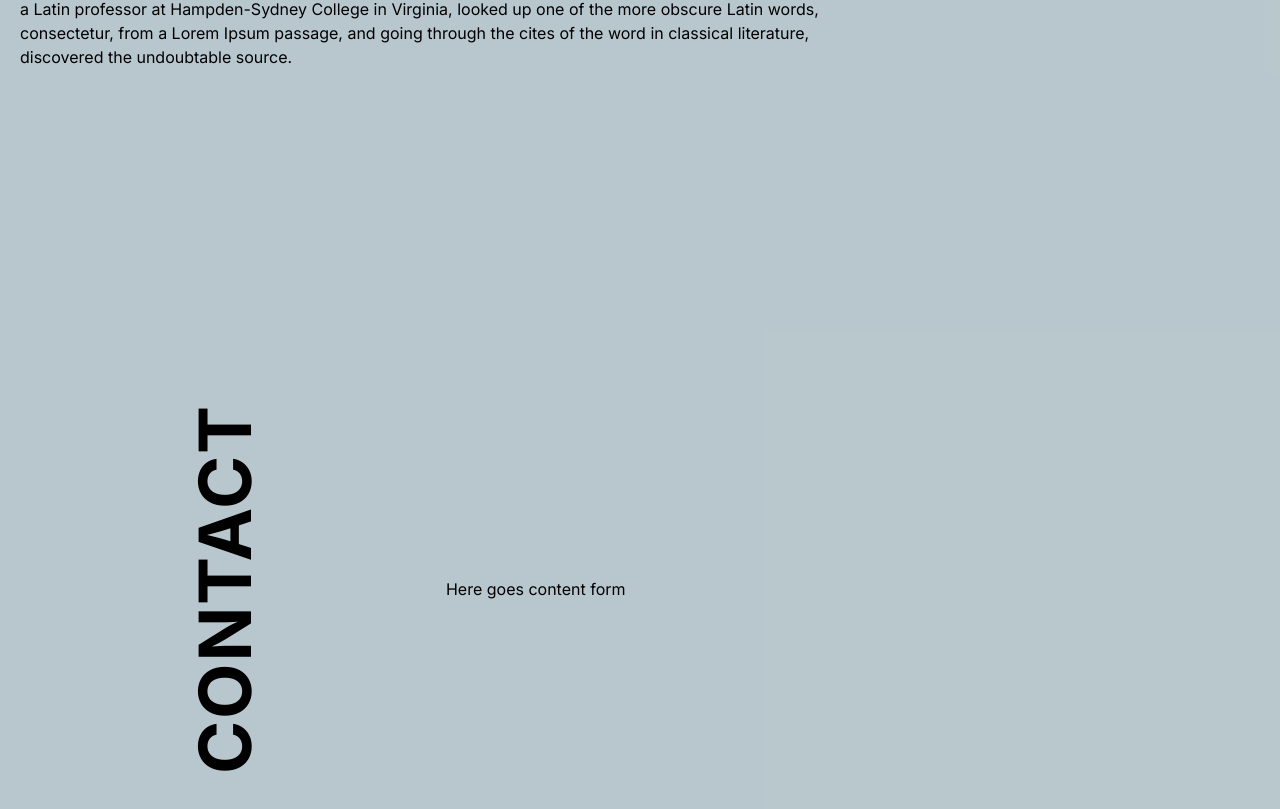
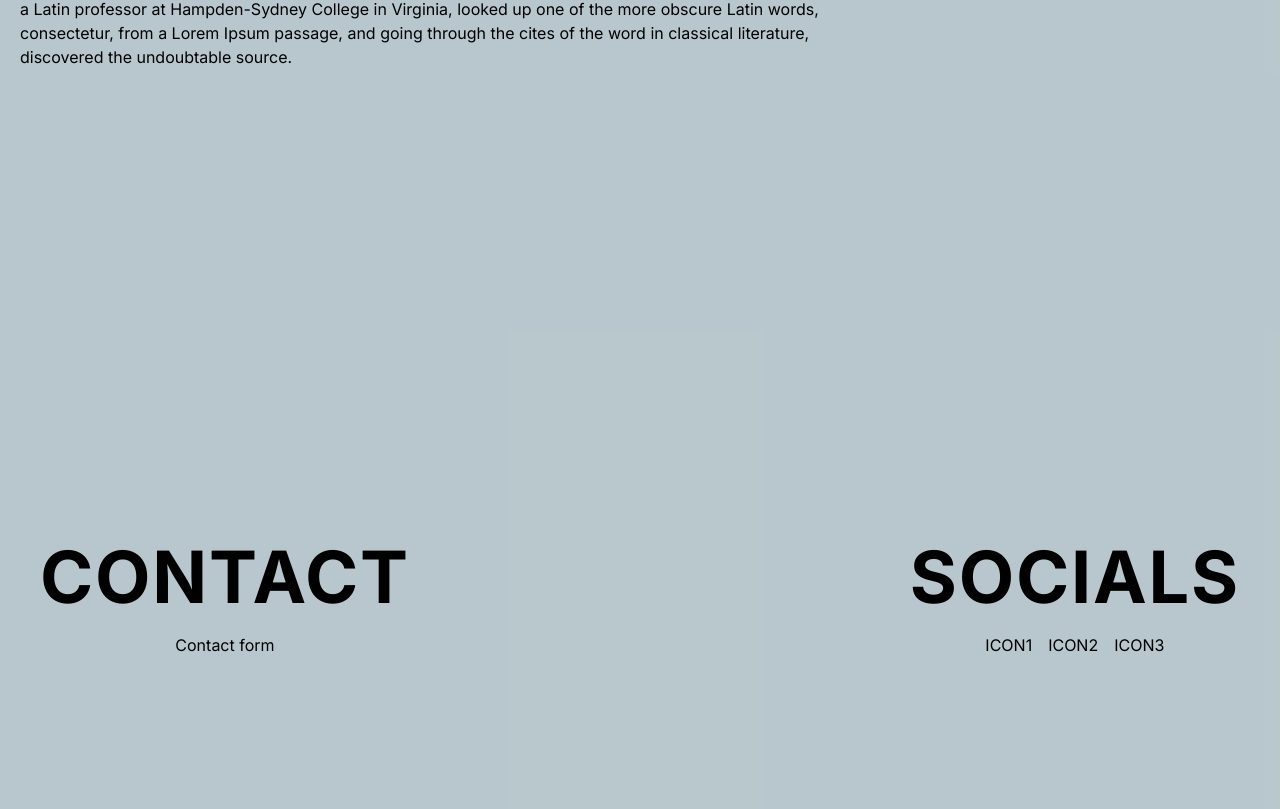
Before and after one commit to Mim-Sky/portfolio-2.0-main, a Next.js app: page / in a window 1280 px wide. Shown: the part 2211-3020 px from the top of the page. Built offline with nearby package versions, Linux system fonts and the light colour scheme.

Commit message:
Contact section added and styled

```diff
--- a/src/components/Section/contact.jsx
+++ b/src/components/Section/contact.jsx
@@ -1,13 +1,14 @@
 import { motion } from "framer-motion";
 import ContentLeftTitle from "../Templates/ContentLeftTitle";
 import TextComponent from "../Templates/TextComponent";
+import ContentGrid from "../Templates/ContentGrid";
 
 const Contact = () => {
   return(
     <>
-      <ContentLeftTitle
+      <ContentGrid
       title={'CONTACT'}
-      renderContentComponent={() => <TextComponent text='Here goes content form'/> }
+      contentComponent={<TextComponent text={'Contact form'}/>}
        />
 
     </>
--- a/src/components/Section/hero.jsx
+++ b/src/components/Section/hero.jsx
@@ -14,6 +14,7 @@ const Hero = () => {
       contentComponent={<TextComponent text={ABOUT_ME[0].aboutmetext}/>}
 
 
+
       />
   </>
 );
--- /dev/null
+++ b/src/components/Templates/ContentGrid.jsx
@@ -0,0 +1,29 @@
+import TextComponent from "./TextComponent";
+
+const ContentGrid = ({ title, contentComponent }) => {
+  return (
+    <div className="h-screen overflow-scroll p-5 flex justify-center bg-wave_blue/30">
+      <div className="flex flex-row md:container items-center justify-between">
+
+        <div className="flex flex-col items-center">
+          <h2 className="p-5 text-4xl md:text-5xl lg:text-6xl xl:text-7xl font-bold tracking-wide">
+            CONTACT
+          </h2>
+          <p>Contact form</p>
+        </div>
+
+        <div className="socials flex flex-col items-center">
+          <h2 className="p-5 text-4xl md:text-5xl lg:text-6xl xl:text-7xl font-bold tracking-wide">SOCIALS</h2>
+          <ul className="flex">
+            <li className="mx-2">ICON1</li>
+            <li className="mx-2">ICON2</li>
+            <li className="mx-2">ICON3</li>
+          </ul>
+        </div>
+
+      </div>
+    </div>
+  );
+};
+
+export default ContentGrid;
```
